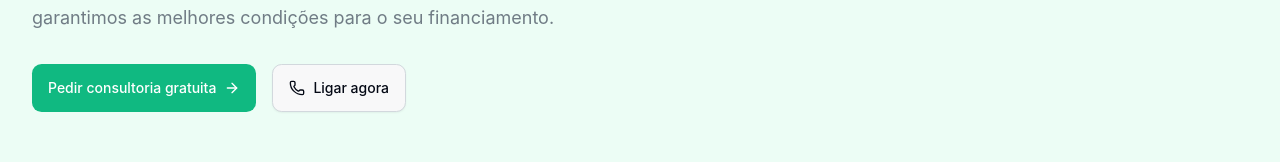
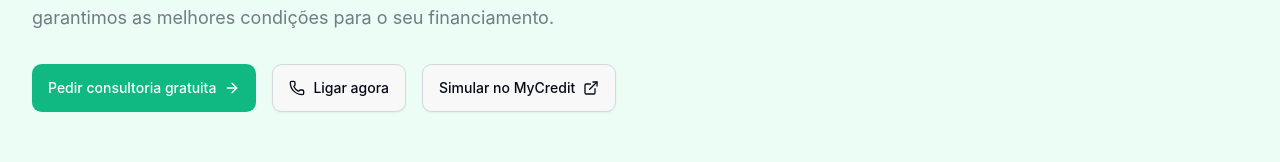
Before and after one commit to mistwr/Crmparcendi, a Next.js app: page /credito in a window 1280 px wide. Shown: the part 389-551 px from the top of the page. Built offline with nearby package versions, Linux system fonts and the light colour scheme.

Commit message:
Add partner link for MyCredit simulation

```diff
--- a/app/(website)/credito/page.tsx
+++ b/app/(website)/credito/page.tsx
@@ -32,6 +32,7 @@ export default function CreditoPage() {
         { q: 'Qual o custo do serviço?', a: 'A análise e comparação são gratuitas. Em caso de aprovação, aplicamos uma comissão de sucesso que está sempre detalhada na FINE (Ficha de Informação Normalizada Europeia).' },
         { q: 'Quanto tempo demora o processo de crédito habitação?', a: 'O processo completo demora em média 4 a 8 semanas, desde a submissão dos documentos até à escritura.' },
       ]}
+      partnerLink={{ label: 'Simular no MyCredit', url: 'https://my-credit.pt/' }}
     />
   )
 }
```
